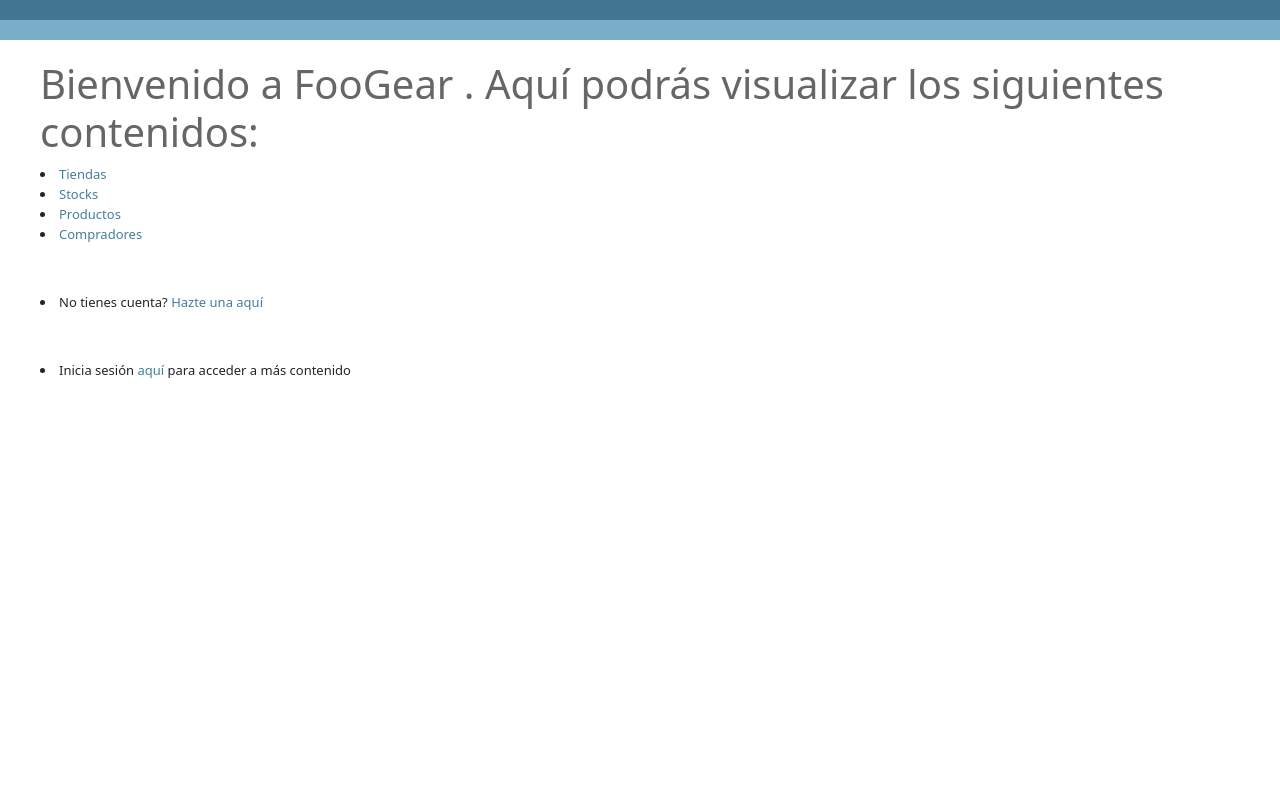
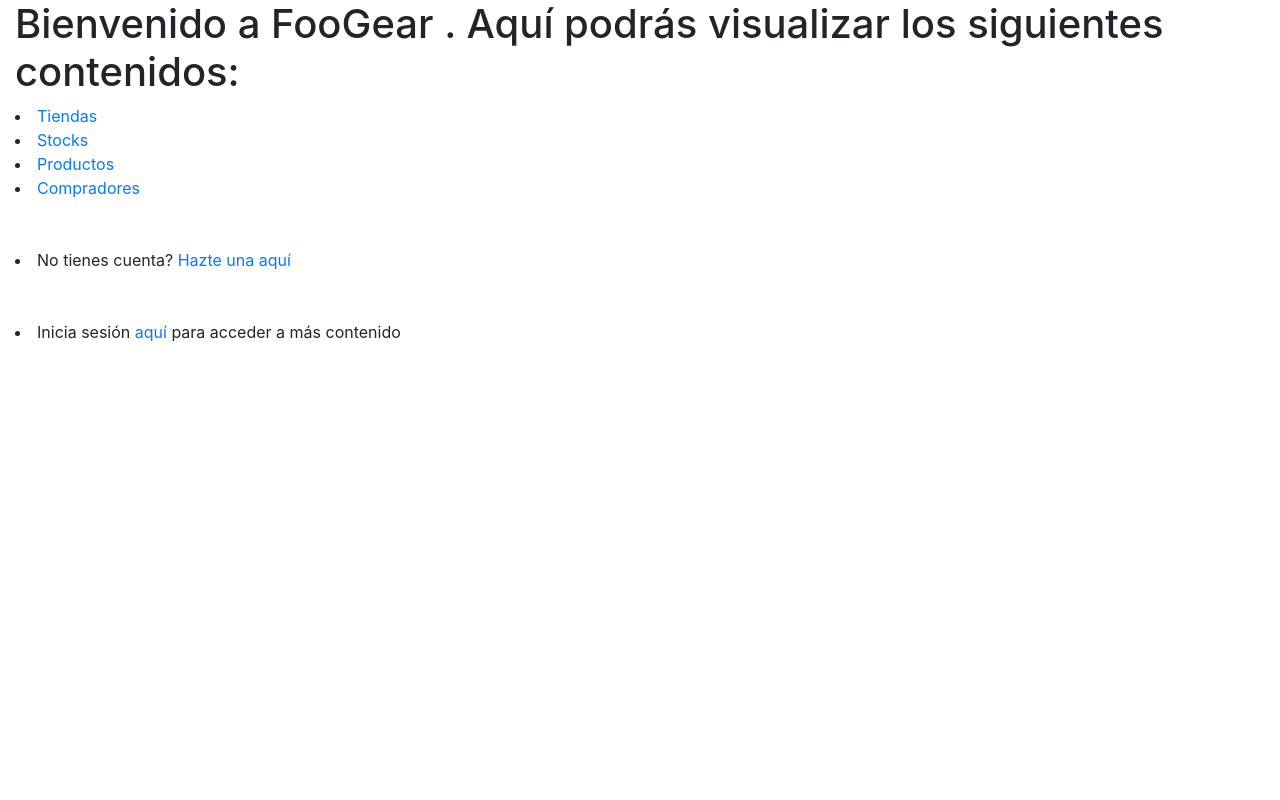
Before and after one commit to miguelgulu/FooGear, a Django app: page / in a window 1280 px wide. Run offline with Django 3.2, Linux system fonts and the light colour scheme; some libraries are stand-ins or nearby versions.

Commit message:
Commit 14

```diff
--- /dev/null
+++ b/FooGearApp/static/css/style.css
@@ -0,0 +1,33 @@
+@media (min-width: 48em) {
+
+    .header,
+    .content {
+        padding-left: 2em;
+        padding-right: 2em;
+    }
+
+    #layout {
+        padding-left: 150px;
+        left: 0;
+    }
+    #menu {
+        left: 150px;
+    }
+
+    .menu-link {
+        position: fixed;
+        left: 150px;
+        display: none;
+    }
+
+    #layout.active .menu-link {
+        left: 150px;
+    }
+}
+
+@media (max-width: 48em) {
+    #layout.active {
+        position: relative;
+        left: 150px;
+    }
+}
--- a/FooGearApp/templates/base.html
+++ b/FooGearApp/templates/base.html
@@ -1,108 +1,28 @@
-{% load i18n static %}<!DOCTYPE html>
-{% get_current_language as LANGUAGE_CODE %}{% get_current_language_bidi as LANGUAGE_BIDI %}
-<html lang="{{ LANGUAGE_CODE|default:"en-us" }}" dir="{{ LANGUAGE_BIDI|yesno:'rtl,ltr,auto' }}">
+<!DOCTYPE html>
+<html lang="en">
 <head>
-<title>{% block title %}{% endblock %}</title>
-<link rel="stylesheet" type="text/css" href="{% block stylesheet %}{% static "admin/css/base.css" %}{% endblock %}">
-{% if not is_popup and is_nav_sidebar_enabled %}
-  <link rel="stylesheet" type="text/css" href="{% static "admin/css/nav_sidebar.css" %}">
-  <script src="{% static 'admin/js/nav_sidebar.js' %}" defer></script>
-{% endif %}
-{% block extrastyle %}{% endblock %}
-{% if LANGUAGE_BIDI %}<link rel="stylesheet" type="text/css" href="{% block stylesheet_rtl %}{% static "admin/css/rtl.css" %}{% endblock %}">{% endif %}
-{% block extrahead %}{% endblock %}
-{% block responsive %}
-    <meta name="viewport" content="user-scalable=no, width=device-width, initial-scale=1.0, maximum-scale=1.0">
-    <link rel="stylesheet" type="text/css" href="{% static "admin/css/responsive.css" %}">
-    <link href="https://cdn.jsdelivr.net/npm/bootstrap@5.1.3/dist/css/bootstrap.min.css" rel="stylesheet" integrity="sha384-1BmE4kWBq78iYhFldvKuhfTAU6auU8tT94WrHftjDbrCEXSU1oBoqyl2QvZ6jIW3" crossorigin="anonymous">
 
-    {% if LANGUAGE_BIDI %}<link rel="stylesheet" type="text/css" href="{% static "admin/css/responsive_rtl.css" %}">{% endif %}
-{% endblock %}
-{% block blockbots %}<meta name="robots" content="NONE,NOARCHIVE">{% endblock %}
+  {% block title %}<title>FooGear</title>{% endblock %}
+  <meta charset="utf-8">
+  <meta name="viewport" content="user-scalable=no, width=device-width, initial-scale=1.0, maximum-scale=1.0">
+  <link rel="stylesheet" href="https://stackpath.bootstrapcdn.com/bootstrap/4.3.1/css/bootstrap.min.css" integrity="sha384-ggOyR0iXCbMQv3Xipma34MD+dH/1fQ784/j6cY/iJTQUOhcWr7x9JvoRxT2MZw1T" crossorigin="anonymous">
+
+  {% load static %}
+  <link rel="stylesheet" href="{% static 'css/style.css' %}">
+  <link rel="stylesheet" type="text/css" href="{% static 'css/responsive.css' %}">
 </head>
-{% load i18n %}
 
-<body class="{% if is_popup %}popup {% endif %}{% block bodyclass %}{% endblock %}"
-  data-admin-utc-offset="{% now "Z" %}">
 
-<!-- Container -->
-<div id="container">
+<body>
 
-    {% if not is_popup %}
-    <!-- Header -->
-    <div id="header">
-        <div id="branding">
-        {% block branding %}{% endblock %}
-        </div>
-        {% block usertools %}
-        {% if has_permission %}
-        <div id="user-tools">
-            {% block welcome-msg %}
-                {% translate 'Welcome,' %}
-                <strong>{% firstof user.get_short_name user.get_username %}</strong>.
-            {% endblock %}
-            {% block userlinks %}
-                {% if site_url %}
-                    <a href="{{ site_url }}">{% translate 'View site' %}</a> /
-                {% endif %}
-                {% if user.is_active and user.is_staff %}
-                    {% url 'django-admindocs-docroot' as docsroot %}
-                    {% if docsroot %}
-                        <a href="{{ docsroot }}">{% translate 'Documentation' %}</a> /
-                    {% endif %}
-                {% endif %}
-                {% if user.has_usable_password %}
-                <a href="{% url 'admin:password_change' %}">{% translate 'Change password' %}</a> /
-                {% endif %}
-                <a href="{% url 'admin:logout' %}">{% translate 'Log out' %}</a>
-            {% endblock %}
-        </div>
-        {% endif %}
-        {% endblock %}
-        {% block nav-global %}{% endblock %}
-    </div>
-    <!-- END Header -->
-    {% block breadcrumbs %}
-    <div class="breadcrumbs">
+  <div class="container-fluid">
 
-    {% if title %} &rsaquo; {{ title }}{% endif %}
-    </div>
-    {% endblock %}
-    {% endif %}
+      {% block content %}
 
-    <div class="main shifted" id="main">
-      {% if not is_popup and is_nav_sidebar_enabled %}
-        {% block nav-sidebar %}
-          {% include "admin/nav_sidebar.html" %}
-        {% endblock %}
-      {% endif %}
-      <div class="content">
-        {% block messages %}
-          {% if messages %}
-            <ul class="messagelist">{% for message in messages %}
-              <li{% if message.tags %} class="{{ message.tags }}"{% endif %}>{{ message|capfirst }}</li>
-            {% endfor %}</ul>
-          {% endif %}
-        {% endblock messages %}
-        <!-- Content -->
-        <div id="content" class="{% block coltype %}colM{% endblock %}">
-          {% block pretitle %}{% endblock %}
-          {% block content_title %}{% if title %}<h1>{{ title }}</h1>{% endif %}{% endblock %}
-          {% block content_subtitle %}{% if subtitle %}<h2>{{ subtitle }}</h2>{% endif %}{% endblock %}
-          {% block content %}
-            {% block object-tools %}{% endblock %}
-            {{ content }}
-          {% endblock %}
-          {% block sidebar %}{% endblock %}
-          <br class="clear">
-        </div>
-        <!-- END Content -->
-        {% block footer %}<div id="footer"></div>{% endblock %}
-
+      {% endblock %}
       </div>
     </div>
-</div>
 
-<!-- END Container -->
+  </div>
 </body>
 </html>
```
Also changed, not shown: FooGearApp/templates/base2.html (added, +97 -0 lines).
